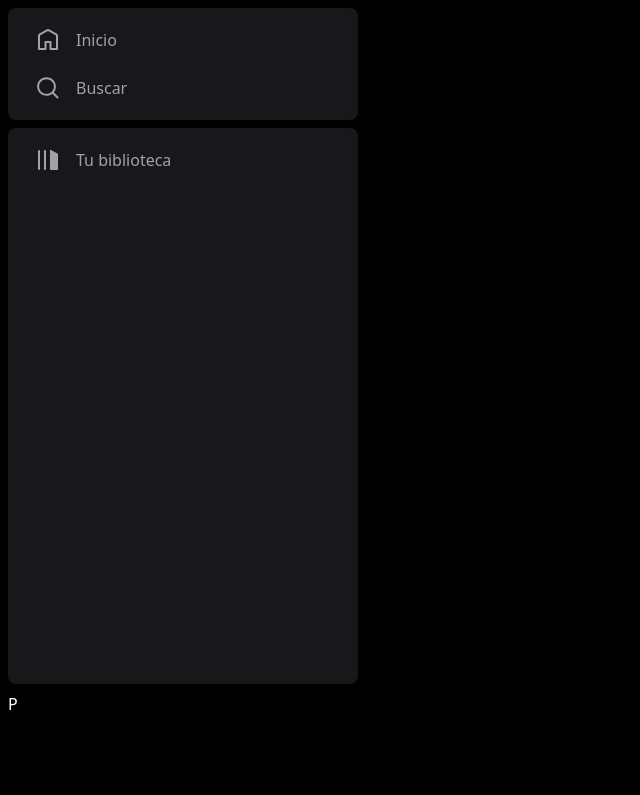
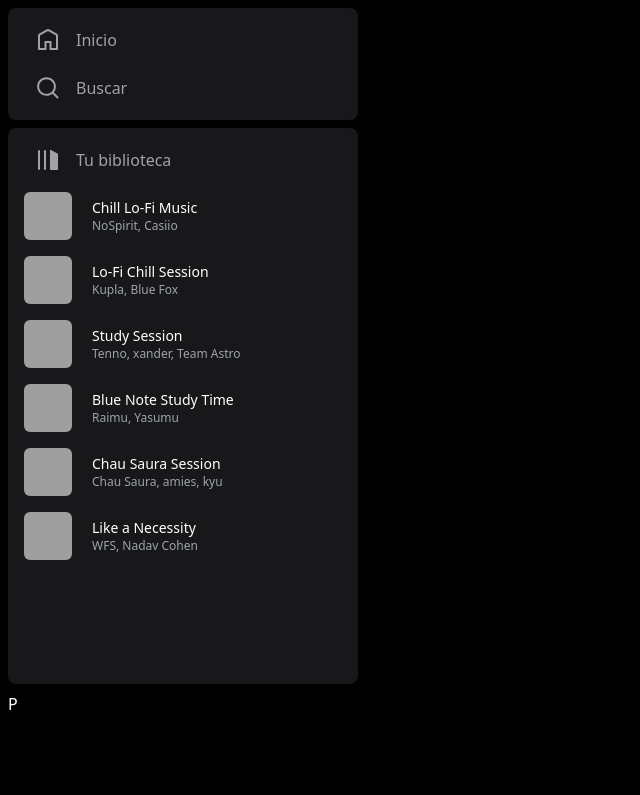
Before and after one commit to 02Alexis/Spotify-clone, an Astro site: page / in a window 1280 px wide. Shown: the whole page, without its empty margins (0-640 px from the left). Built offline with nearby package versions, Linux system fonts and the light colour scheme; Astro itself is replaced by a stand-in of ours; grey boxes are pictures that could not be loaded; a web font is replaced by a local one.

Commit message:
showing songs

```diff
--- a/src/components/AsideMenu.astro
+++ b/src/components/AsideMenu.astro
@@ -1,8 +1,12 @@
 ---
-import LibraryIcon from "../icons/Library.astro";
-import HomeIcon from "../icons/Home.astro";
-import SearchIcon from "../icons/Search.astro";
+import LibraryIcon from "@/icons/Library.astro";
+import HomeIcon from "@/icons/Home.astro";
+import SearchIcon from "@/icons/Search.astro";
+
 import SideMenuItem from "./SideMenuItem.astro";
+import SideMenuCard from "./SideMenuCard.astro";
+
+import { playlists } from "@/lib/data";
 ---
 
 <nav class="flex flex-col flex-1 gap-2">
@@ -26,6 +30,8 @@
         <LibraryIcon />
          Tu biblioteca
       </SideMenuItem>
+
+      {playlists.map((playlist) => <SideMenuCard playlist={playlist} />)}
     </ul>
   </div>
 </nav>
--- /dev/null
+++ b/src/components/SideMenuCard.astro
@@ -0,0 +1,35 @@
+---
+import type { Playlist } from "@/lib/data";
+
+interface Props {
+  playlist: Playlist;
+}
+
+const { playlist } = Astro.props;
+const { id, cover, title, artists, color } = playlist;
+
+const artistsString = artists.join(", ");
+---
+
+<a
+  href={`/playlist/${id}`}
+  class="playlist-item flex relative p-2 overflow-hidden items-center gap-5 rounded-md hover:bg-zinc-800"
+>
+  <picture class="h-12 w-12 flex-none">
+    <img
+      src={cover}
+      alt={`Cover of ${title} by ${artistsString}`}
+      class="object-cover w-full h-full rounded-md"
+    />
+  </picture>
+
+  <div class="flex flex-auto flex-col truncate">
+    <h4 class="text-white text-sm">
+      {title}
+    </h4>
+
+    <span class="text-xs text-gray-400">
+      {artistsString}
+    </span>
+  </div>
+</a>
```
Also changed, not shown: tsconfig.json (+9 -0 lines).
